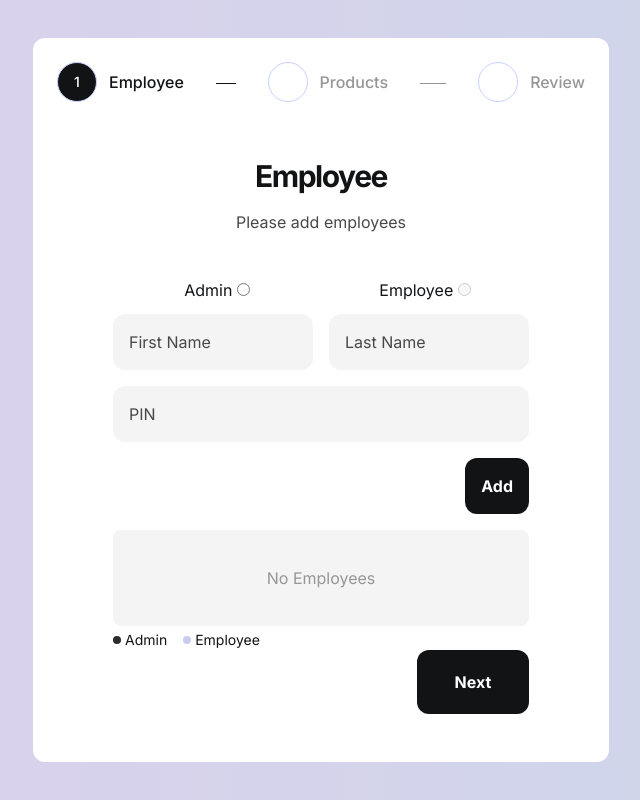
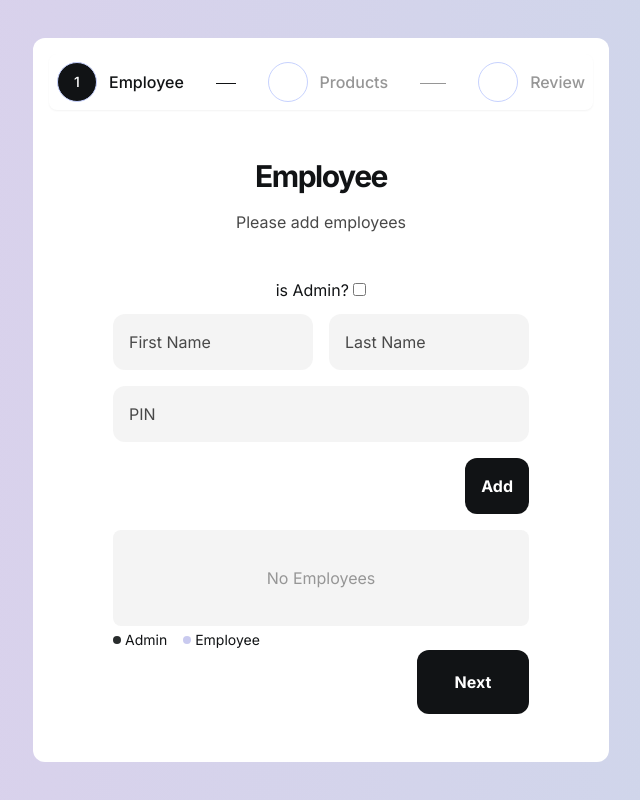
Before and after one commit to yefrysanchez/EzPOS, a React (Vite) app: page /newuser in a window 1280 px wide. Shown: the whole page, without its empty margins (319-959 px from the left). Built offline with nearby package versions, Linux system fonts and the light colour scheme.

Commit message:
fixed some layout bugs and types

```diff
--- a/src/App.tsx
+++ b/src/App.tsx
@@ -6,7 +6,7 @@ function App() {
 
 
   return (
-    <main className='flex lg:flex-row flex-col flex-shrink-0 bg-black h-screen font-inter text-lightGray'>
+    <main className='h-screen flex lg:flex-row flex-col flex-shrink-0 bg-black font-inter text-lightGray'>
       <RouterProvider router={router} />
     </main>
   )
--- a/src/components/ClockInComponent/ClockInComponent.tsx
+++ b/src/components/ClockInComponent/ClockInComponent.tsx
@@ -3,7 +3,7 @@ import { User } from "../../types/types";
 type ClockInComponentType = {
   name: string,
   lastName: string
-  user: User
+  user: User | undefined
 }
 
 
--- a/src/components/MultiFormSteps/EmployeeBadge.tsx
+++ b/src/components/MultiFormSteps/EmployeeBadge.tsx
@@ -4,7 +4,7 @@ import { IoClose } from "react-icons/io5";
 type EmployeeBadgeType = {
   name: string;
   last: string;
-  role: string;
+  isAdmin: boolean;
   employee: EmployeeType[];
   setEmployee: (employee: EmployeeType[]) => void
   index: number;
@@ -14,11 +14,11 @@ type EmployeeType = {
     firstName: string;
     lastName: string;
     pin: string;
-    role: string;
+    isAdmin: boolean;
 
   };
 
-const EmployeeBadge: React.FC<EmployeeBadgeType> = ({ name, last, role, employee , setEmployee, index }) => {
+const EmployeeBadge: React.FC<EmployeeBadgeType> = ({ name, last, isAdmin, employee , setEmployee, index }) => {
 
 
 
@@ -30,7 +30,7 @@ const EmployeeBadge: React.FC<EmployeeBadgeType> = ({ name, last, role, employee
     return (
     <div
       className={`${
-        role === "Admin" ? "bg-darkGray text-white" : "bg-purple text-black"
+        isAdmin ? "bg-darkGray text-white" : "bg-purple text-black"
       }  text-sm w-fit font-bold py-1 px-2 rounded-full flex items-center gap-2`}
     >
       <span className="capitalize">
--- a/src/components/MultiFormSteps/ProductListMultiForm.tsx
+++ b/src/components/MultiFormSteps/ProductListMultiForm.tsx
@@ -8,11 +8,11 @@ const ProductListMultiForm = () => {
           key={p.id}
           className=" bg-darkGray overflow-hidden h-24 rounded-lg w-full pl-2 flex justify-between"
         >
-          <div className="flex flex-col justify-center h-full">
-            <span className="text-nowrap whitespace-nowrap text-ellipsis overflow-hidden w-[160px]">
+          <div className="flex flex-col justify-center h-full w-4/5">
+            <span className="text-nowrap whitespace-nowrap text-ellipsis overflow-hidden w-full">
               {p.name}
             </span>
-            <span className="text-nowrap whitespace-nowrap text-ellipsis overflow-hidden w-[160px]">
+            <span className="text-nowrap whitespace-nowrap text-ellipsis overflow-hidden w-full">
               {p.category}
             </span>
             <span>${p.price.toFixed(2)}</span>
--- a/src/components/MultiFormSteps/Step1.tsx
+++ b/src/components/MultiFormSteps/Step1.tsx
@@ -14,7 +14,7 @@ type EmployeeType = {
   firstName: string;
   lastName: string;
   pin: string;
-  role: string;
+  isAdmin: boolean;
 };
 
 const Step1: React.FC<StepType> = ({ setStep, step }) => {
@@ -22,7 +22,7 @@ const Step1: React.FC<StepType> = ({ setStep, step }) => {
   const [error, setError] = useState<string | null>(null);
   const [pin, setPin] = useState("");
   const [employee, setEmployee] = useState<EmployeeType[]>([]);
-  const [role, setRole] = useState<string>("");
+  const [isAdmin, setIsAdmin] = useState(false);
   const [firstName, setFirstName] = useState("");
   const [lastName, setLastName] = useState("");
 
@@ -42,10 +42,17 @@ const Step1: React.FC<StepType> = ({ setStep, step }) => {
   // Handle Submit /////////
   const handleSubmit = (e: FormEvent) => {
     e.preventDefault();
+    setError(null)
+    //validations
     if (pin.length !== 4) {
       setError("PIN most contain 4 digits");
       return;
     }
+
+    if(!employee.find(e => e.isAdmin === true) && !isAdmin){
+      return setError("Please create at least 1 admin first.")
+    }
+
     setIsLoading(true);
     setError(null);
     setTimeout(() => {
@@ -56,18 +63,19 @@ const Step1: React.FC<StepType> = ({ setStep, step }) => {
           pin,
           firstName,
           lastName,
-          role,
+          isAdmin,
         },
       ]);
     }, 1000);
     setPin("");
     setFirstName("");
     setLastName("");
+    setIsAdmin(false)
   };
 
   //handle Role
   const handleRole = (e: ChangeEvent<HTMLInputElement>) => {
-    setRole(e.target.value);
+    setIsAdmin(e.target.checked);
   };
 
   //Next BTN /////////
@@ -75,12 +83,12 @@ const Step1: React.FC<StepType> = ({ setStep, step }) => {
     //Validations
 
     if (employee.length < 1) {
-      setError("Please provide at least 1 Admin");
+      setError("Please provide at least 1 Admin.");
       return;
     }
 
+    setError(null);
     setStep(step + 1);
-    setError(null);
   };
 
   return (
@@ -97,35 +105,23 @@ const Step1: React.FC<StepType> = ({ setStep, step }) => {
       </h1>
       <h2 className="mb-8 text-gray">Please add employees</h2>
       {error && <AlertError error={error} />}
-      <div className="h-12 flex items-center ">
-        <div className="hover:bg-lightGray/10 w-1/2 py-2 rounded-lg transition ">
+      <div className="h-12 flex items-center justify-center">
+        <div className="py-2 rounded-lg transition">
           <label className="cursor-pointer" htmlFor="admin">
-            Admin{" "}
+            is Admin?{" "}
             <input
+
               onChange={handleRole}
               className="cursor-pointer"
-              type="radio"
+              type="checkbox"
               name="role"
               id="admin"
               value={"Admin"}
+              checked = {isAdmin}
             />
           </label>
         </div>
-        <div className="hover:bg-lightGray/10 w-1/2 py-2 rounded-lg transition ">
-          <label onClick={() => { if(employee.length < 1) return setError("Please provide 1 Admin first.") } } className="cursor-pointer" htmlFor="employee">
-            Employee{" "}
-            <input
-            disabled={employee.length < 1}
-              onChange={handleRole}
-              value={"Employee"}
-              required
-              className="cursor-pointer"
-              type="radio"
-              name="role"
-              id="employee"
-            />
-          </label>
-        </div>
+
       </div>
       <div className="flex flex-col md:flex-row gap-4 mb-4">
         <input
@@ -175,7 +171,7 @@ const Step1: React.FC<StepType> = ({ setStep, step }) => {
                 key={i}
                 name={e.firstName}
                 last={e.lastName}
-                role={e.role}
+                isAdmin={e.isAdmin}
                 employee={employee}
                 setEmployee={setEmployee}
                 index = {i}
--- a/src/components/MultiFormSteps/Step2.tsx
+++ b/src/components/MultiFormSteps/Step2.tsx
@@ -1,6 +1,5 @@
 import { useState } from "react";
 import AlertError from "../Alerts/AlertError";
-import Loading from "../Loading/Loading";
 import { motion } from "framer-motion";
 import { fadeUp } from "../../animations/animations";
 import CategoryProductTabs from "./CategoryProductTabs";
@@ -17,6 +16,7 @@ const Step2: React.FC<StepType> = ({ setStep, step }) => {
   const [error, setError] = useState<string | null>(null);
   const [tab, setTab] = useState("category");
   const [categories, setCategories] = useState<string[]>([]);
+  const [products, setProducts] = useState<string[]>([]);
 
   const goBack = () => {
     setStep(step - 1);
@@ -27,8 +27,9 @@ const Step2: React.FC<StepType> = ({ setStep, step }) => {
     setError(null);
     setTimeout(() => {
       setIsLoading(false);
-      setStep(2);
+      setStep(3);
     }, 2000);
+    setIsLoading(false);
   };
 
   const tabs = (tab: string) => {
@@ -69,11 +70,11 @@ const Step2: React.FC<StepType> = ({ setStep, step }) => {
         </button>
         <button
           onClick={handleNext}
-          disabled={isLoading || categories.length < 1}
+          disabled={isLoading || categories.length < 1 || products.length < 1 }
           className="bg-black placeholder:text-gray w-28 h-16 p-4 rounded-xl font-bold text-white cursor-pointer disabled:opacity-60 disabled:cursor-auto"
           type="submit"
         >
-          {isLoading ? <Loading /> : "Next"}
+          Next
         </button>
       </div>
     </motion.div>
--- a/src/pages/DashboardPage/DashboardPage.tsx
+++ b/src/pages/DashboardPage/DashboardPage.tsx
@@ -3,7 +3,7 @@ import OrdersChart from "../../components/Dashboards/OrdersChart";
 
 const DashboardPage = () => {
   return (
-    <section className="h-screen w-full bg-black text-white p-2  overflow-y-scroll lg:overflow-y-auto lg:flex flex-col">
+    <section className="lg:h-screen w-full bg-black text-white p-2  overflow-y-scroll lg:overflow-y-auto lg:flex flex-col">
       <div className="">
         <h2 className="text-5xl font-bold text-white tracking-tighter">Dashboard</h2>
       </div>
--- a/src/pages/MenuPage/MenuPage.tsx
+++ b/src/pages/MenuPage/MenuPage.tsx
@@ -7,7 +7,7 @@ const MenuPage = () => {
   const [activeTab, setActiveTab] = useState("");
 
   return (
-    <div className='h-full lg:w-full flex flex-col bg-black overflow-hidden p-2'>
+    <div className='h-screen lg:w-full flex flex-col bg-black overflow-hidden p-2'>
       <Category activeTab={activeTab} setActiveTab={setActiveTab}/>
       <ProductSection activeTab={activeTab} />
     </div>
--- a/src/pages/NewUserPage/NewUserPage.tsx
+++ b/src/pages/NewUserPage/NewUserPage.tsx
@@ -26,9 +26,9 @@ const NewUserPage = () => {
       className="bg-gradient-to-r
     from-pink
     via-blue
-    to-purple background-animate w-full min-h-screen flex flex-col justify-center items-center p-2"
+    to-purple background-animate w-full h-screen flex flex-col justify-center items-center lg:p-2"
     >
-      <div className="max-w-xl min-h-[600px] w-full flex flex-col gap-8 items-center bg-white rounded-xl p-4">
+      <div className="max-w-xl min-h-[500px] h-full lg:h-fit w-full flex flex-col gap-8 items-center bg-white rounded-xl p-4 overflow-y-scroll hide-scrollbar-webkit  hide-scrollbar-firefox">
         <Stepper step={step} />
         {multiFormSteps(step)}
       </div>
```
Also changed, not shown: src/components/MultiFormSteps/Stepper.tsx (+47 -21 lines), src/index.css (line endings or trailing spaces).
